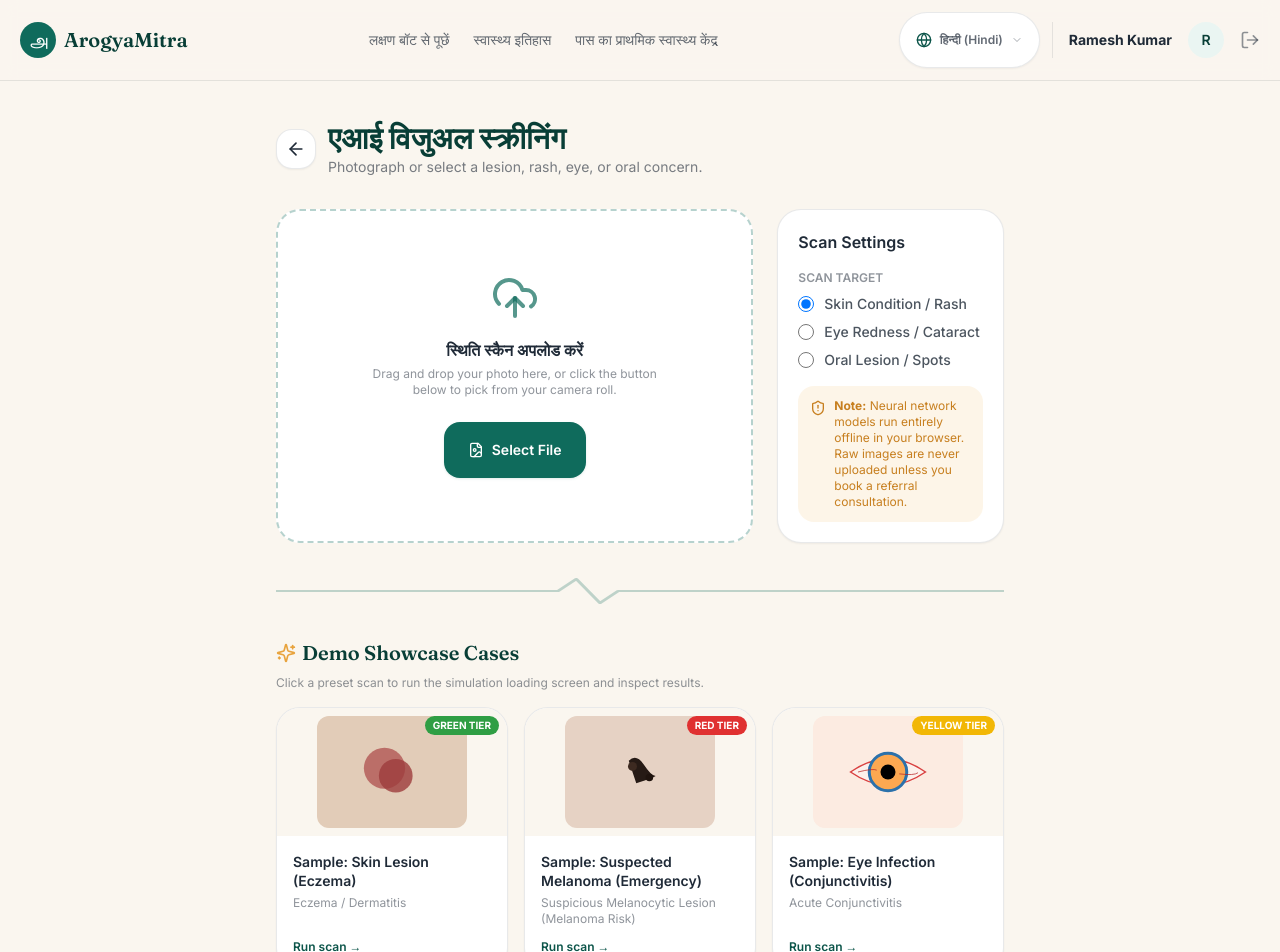
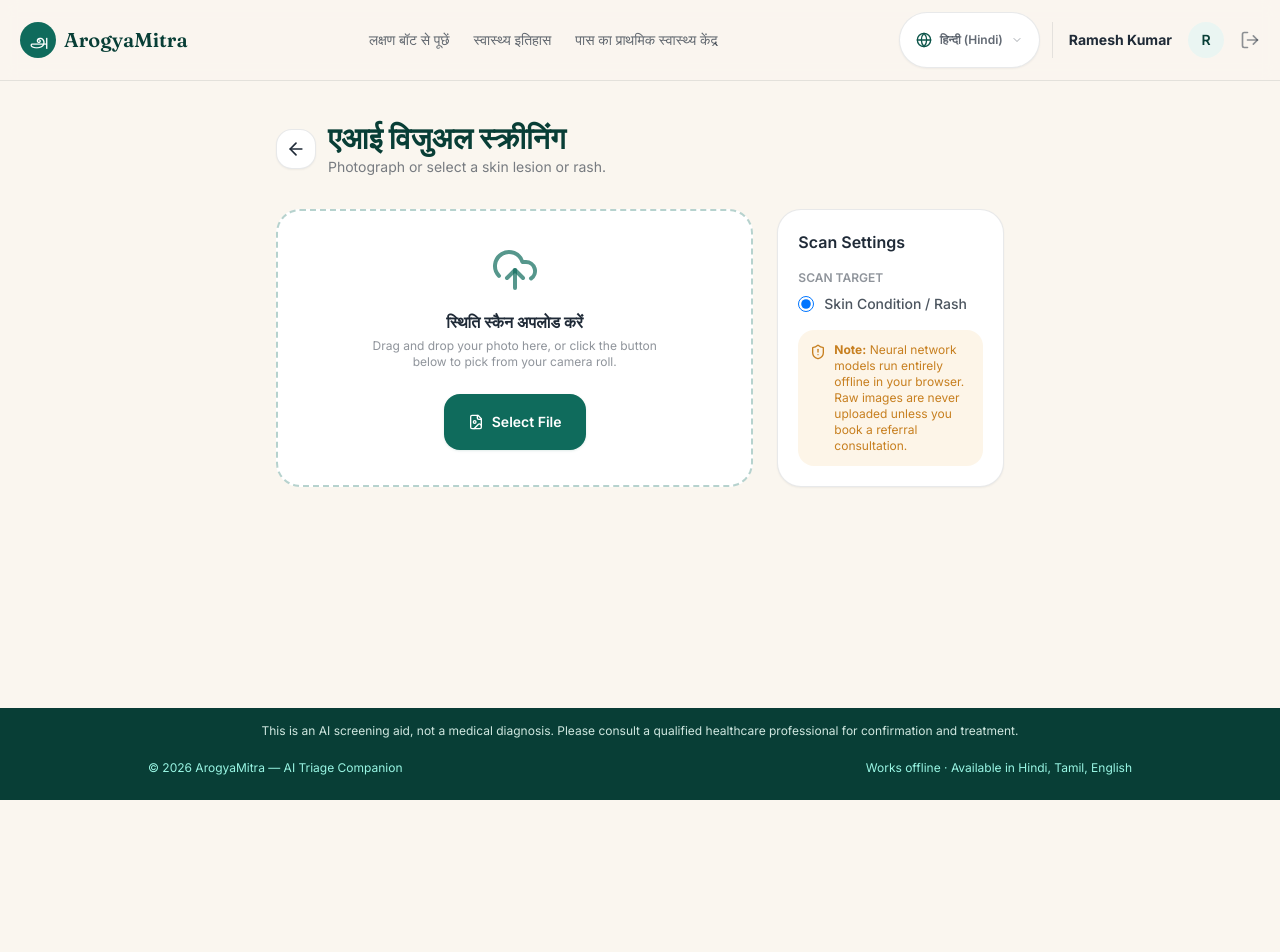
Before and after one commit to GopeshKachhadiya/Healthcare-Low-cost-Rural-Triage, a React (Vite) app in the folder patient-website/: page /scan in a window 1280 px wide. Shown: the top 952 px of the page. After the commit the page ends 800 px from the top, so only its background shows below. Built offline with nearby package versions, Linux system fonts and the light colour scheme; the HTML template or start-up script is replaced by a standard one.

Commit message:
litlle changes

```diff
--- a/patient-website/src/pages/Upload.tsx
+++ b/patient-website/src/pages/Upload.tsx
@@ -135,7 +135,7 @@ export default function Upload() {
             </Link>
             <div>
               <h1 className="font-display text-3xl font-bold text-teal-700">{t("scan.title")}</h1>
-              <p className="text-sm text-ink/60">Photograph or select a lesion, rash, eye, or oral concern.</p>
+              <p className="text-sm text-ink/60">Photograph or select a skin lesion or rash.</p>
             </div>
           </div>
 
@@ -163,9 +163,7 @@ export default function Upload() {
                 <label className="block text-xs font-semibold text-ink/50 uppercase">Scan Target</label>
                 <div className="mt-2 space-y-2">
                   {[
-                    { id: "skin_photo", label: "Skin Condition / Rash" },
-                    { id: "eye", label: "Eye Redness / Cataract" },
-                    { id: "oral", label: "Oral Lesion / Spots" }
+                    { id: "skin_photo", label: "Skin Condition / Rash" }
                   ].map((m) => (
                     <label key={m.id} className="flex items-center gap-2.5 cursor-pointer">
                       <input
@@ -190,49 +188,6 @@ export default function Upload() {
             </div>
           </div>
 
-          <PulseDivider className="opacity-25" />
-
-          {/* Test/Demo Cases */}
-          <div>
-            <h2 className="flex items-center gap-1.5 font-display text-xl font-bold text-teal-700 mb-2">
-              <Sparkles className="h-5 w-5 text-marigold-500" />
-              Demo Showcase Cases
-            </h2>
-            <p className="text-xs text-ink/50 mb-4">Click a preset scan to run the simulation loading screen and inspect results.</p>
-            <div className="grid grid-cols-1 gap-4 sm:grid-cols-3">
-              {PRESET_CASES.map((c) => (
-                <button
-                  key={c.name}
-                  onClick={() => startAnalysis(c)}
-                  className="flex flex-col text-left rounded-xl border border-ink/10 bg-white overflow-hidden shadow-sm hover:border-teal-400 hover:shadow-md transition-all group"
-                >
-                  <div className="h-32 w-full bg-paper flex items-center justify-center p-2 relative">
-                    <img
-                      src={c.image}
-                      alt={c.condition}
-                      className="max-h-full max-w-full rounded object-contain"
-                    />
-                    <span className={`absolute top-2 right-2 px-2 py-0.5 rounded text-[10px] font-bold text-white ${
-                      c.tier === "red" ? "bg-tier-red" : c.tier === "orange" ? "bg-tier-orange" : c.tier === "yellow" ? "bg-tier-yellow" : "bg-tier-green"
-                    }`}>
-                      {c.tier.toUpperCase()} TIER
-                    </span>
-                  </div>
-                  <div className="p-4 flex-1 flex flex-col justify-between">
-                    <div>
-                      <h4 className="font-semibold text-sm text-ink leading-snug group-hover:text-teal-600 transition-colors">
-                        {c.name}
-                      </h4>
-                      <p className="text-xs text-ink/50 mt-1">{c.condition}</p>
-                    </div>
-                    <p className="text-xs font-semibold text-teal-600 mt-3 flex items-center gap-1">
-                      Run scan →
-                    </p>
-                  </div>
-                </button>
-              ))}
-            </div>
-          </div>
         </div>
       )}
     </div>
```
